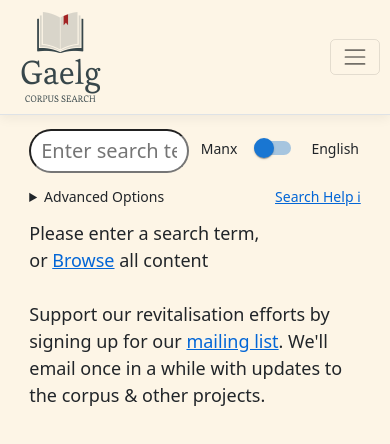
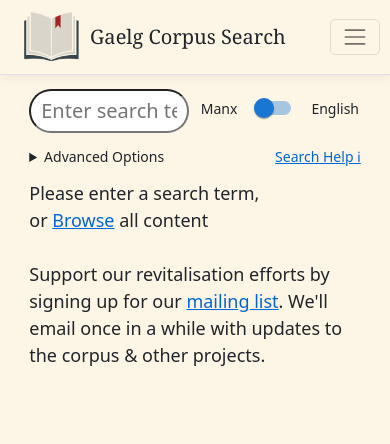
Before and after one commit to david-allison/manx-corpus-search, a React (Create React App) app in the folder CorpusSearch/ClientApp/: page / in a window 390 px wide. Shown: the top 444 px of the page. Built offline with nearby package versions, Linux system fonts and the light colour scheme.

Commit message:
design: use smaller icon on mobile
More vertical space

Fixes #141

```diff
--- a/CorpusSearch/ClientApp/src/components/NavMenu.css
+++ b/CorpusSearch/ClientApp/src/components/NavMenu.css
@@ -7,9 +7,48 @@
 html {
   font-size: 14px;
 }
-@media (min-width: 768px) {
-  html {
+
+.titleText {
+  font-size: 24px;
+  font-family: Georgia, serif;
+  vertical-align: middle;
+}
+
+
+
+@media (max-width: 576px) {
+  .corpusImageLarge {
+    display: none;
+  }
+  .corpusImageSmall {
+    display: inline-block;
+  }
+}
+
+@media (min-width: 576px) {
+  .corpusImageLarge {
+    display: block;
+  }
+  .corpusImageSmall {
+    display: none;
+  }
+}
+
+@media (max-width: 420px) {
+  .titleText {
+    font-size: 20px;
+  }
+}
+
+@media (max-width: 378px) {
+  .titleText {
     font-size: 16px;
+  }
+}
+
+@media (max-width: 378px) {
+  .titleText {
+    display: none;
   }
 }
 
--- a/CorpusSearch/ClientApp/src/components/NavMenu.tsx
+++ b/CorpusSearch/ClientApp/src/components/NavMenu.tsx
@@ -32,7 +32,11 @@
         <Navbar className="navbar-expand-sm navbar-toggleable-sm ng-white border-bottom box-shadow mb-3" light>
 
           <Container>
-            <img src={require("../corpus.png")} alt="Manx Corpus Search" height="100px" />
+              <div>
+                <img src={require("../corpus.png")} alt="Manx Corpus Search" className={"corpusImageLarge"} height="100px" />
+                <img src={require("../corpus-search-icon.png")} alt="Manx Corpus Search" className={"corpusImageSmall"} height="60px" />
+                <span className={"corpusImageSmall titleText"}>Gaelg Corpus Search</span>
+              </div>
                 <NavbarToggler onClick={this.toggleNavbar} className="mr-2" />
                 <Collapse className="d-sm-inline-flex flex-sm-row-reverse" isOpen={!this.state.collapsed} navbar>
                     <ul className="navbar-nav flex-grow">
```
Also changed, not shown: CorpusSearch/ClientApp/src/corpus-search-icon.png (added).
